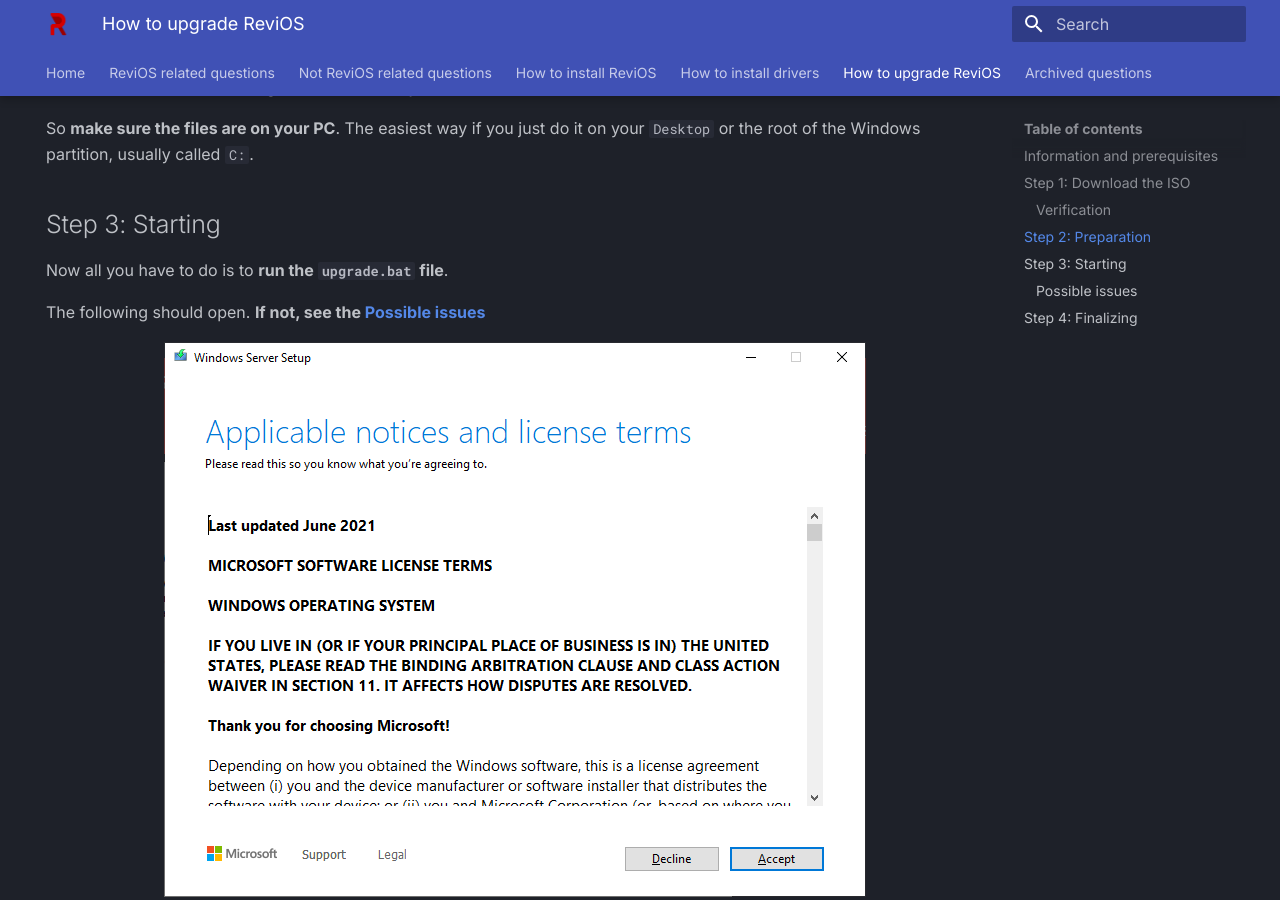
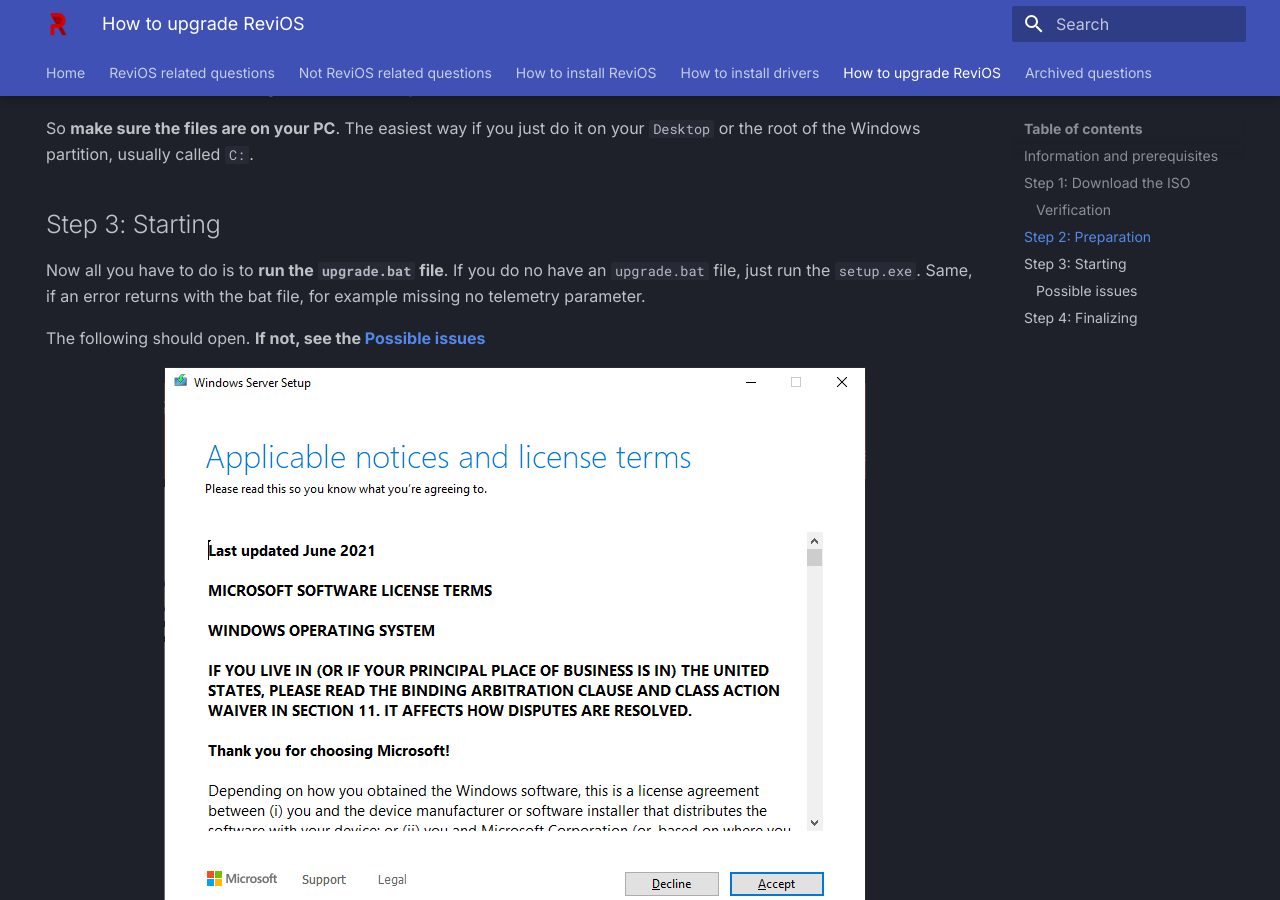
Before and after one commit to dkovacs24/ReviOS_faq, an MkDocs documentation site: the page built from docs/upgrade.md, in a window 1280 px wide and 900 px high, scrolled down 1260 px. Built offline with MkDocs 1.6.1 and Material for MkDocs 9.7.7, drawn with Linux system fonts in a browser that asks for light colours.

Commit message:
add run setup if upgrade.bat fails

```diff
--- a/docs/upgrade.md
+++ b/docs/upgrade.md
@@ -59,7 +59,7 @@
 
 ## Step 3: Starting
 
-Now all you have to do is to **run the `upgrade.bat` file**.
+Now all you have to do is to **run the `upgrade.bat` file**. If you do no have an `upgrade.bat` file, just run the `setup.exe`. Same, if an error returns with the bat file, for example missing no telemetry parameter.
 
 The following should open. **If not, see the [Possible issues](#possible-issues)**
 
```
